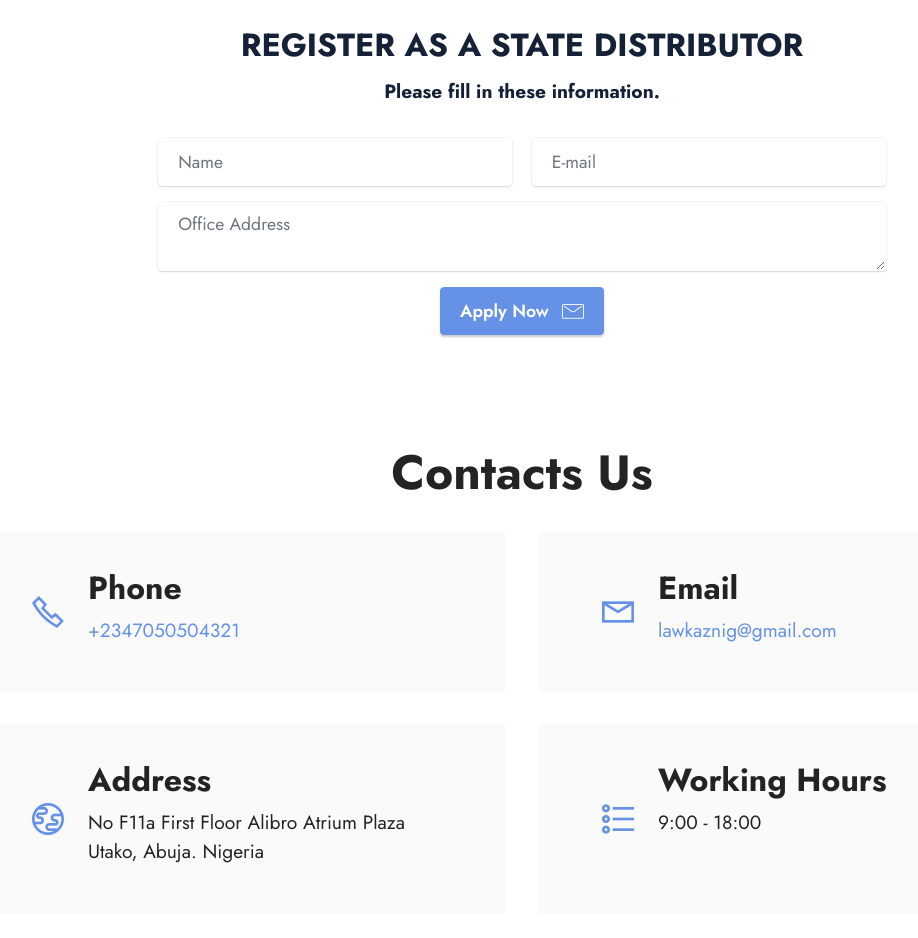
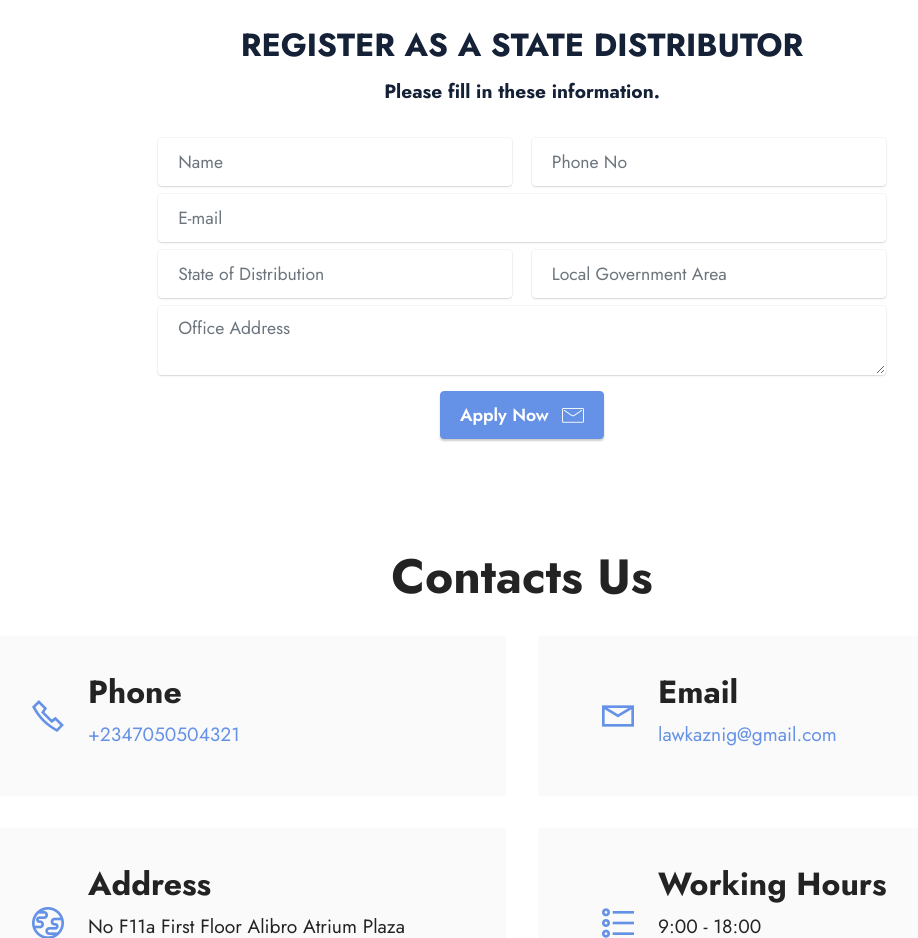
Before and after one commit to bashola/new_lawkaz, a plain HTML site: page index.html in a window 1280 px wide. Shown: the part 6680-7618 px from the top of the page, without its empty margins (118-1036 px from the left). Drawn offline with Linux system fonts and the light colour scheme; files whose address does not match are found by name.

Commit message:
Update index.html

```diff
--- a/index.html
+++ b/index.html
@@ -362,15 +362,23 @@
                             problem!</div>
                     </div>
                     <div class="dragArea row">
-                        <div class="col-md col-sm-12 form-group mb-3" data-for="name">
-                            <input type="text" name="name" placeholder="Name" data-form-field="name" class="form-control" value="" id="name-form5-1i">
+                        <div class="col-md col-sm-12 form-group mb-2" data-for="name">
+                            <input type="text" name="name" placeholder="Name" data-form-field="name" class="form-control" value="" id="name-form5-1k" required>
                         </div>
-                        <div class="col-md col-sm-12 form-group mb-3" data-for="email">
-                            <input type="email" name="email" placeholder="E-mail" data-form-field="email" class="form-control" value="" id="email-form5-1i">
+                      <div class="col-md col-sm-12 form-group mb-2" data-for="phone">
+                            <input type="text" name="phone" placeholder="Phone No" data-form-field="phone" class="form-control" value="" id="phone-form5-1k" required>
                         </div>
-
+                        <div class="col-12 col-sm-12 form-group mb-2" data-for="email">
+                            <input type="email" name="email" placeholder="E-mail" data-form-field="email" class="form-control" value="" id="email-form5-1k" required>
+                        </div>
+                         <div class="col-md col-sm-12 form-group mb-2" data-for="state">
+                            <input type="text" name="state" placeholder="State of Distribution" data-form-field="state" class="form-control" value="" id="state-form5-1k" required>
+                        </div>
+                      <div class="col-md col-sm-12 form-group mb-2" data-for="state">
+                            <input type="text" name="lga" placeholder="Local Government Area" data-form-field="lga" class="form-control" value="" id="lga-form5-1k" required>
+                        </div>
                         <div class="col-12 form-group mb-3" data-for="textarea">
-                            <textarea name="textarea" placeholder="Office Address" data-form-field="textarea" class="form-control" id="textarea-form5-1i"></textarea>
+                            <textarea name="textarea" placeholder="Office Address" data-form-field="textarea" class="form-control" id="textarea-form5-1k"></textarea required>
                         </div>
                         <div class="col-lg-12 col-md-12 col-sm-12 align-center mbr-section-btn"><button type="submit" class="btn btn-primary display-4"><span class="mbri-letter mbr-iconfont mbr-iconfont-btn"></span>Apply Now&nbsp;</button></div>
                     </div>
```
